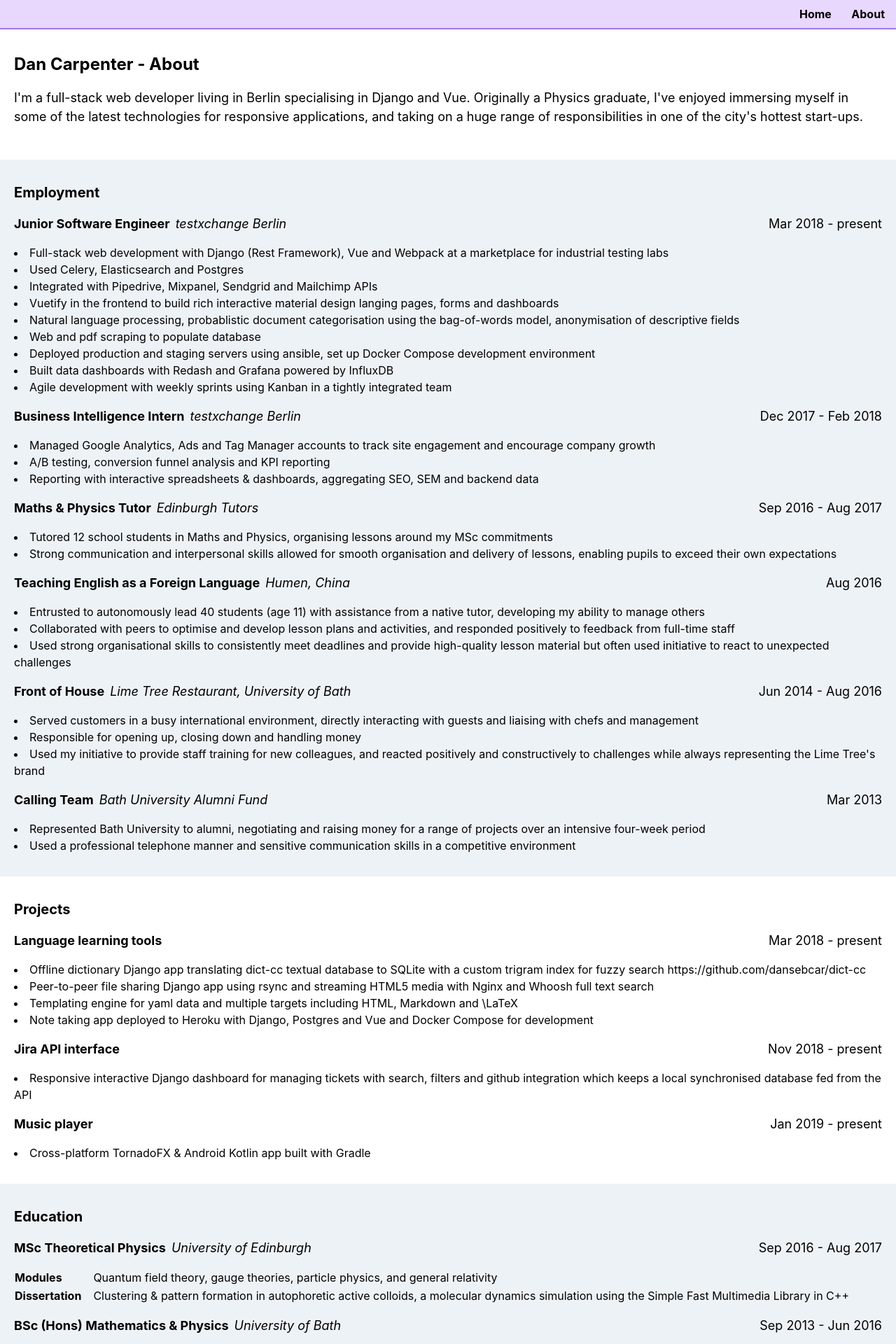
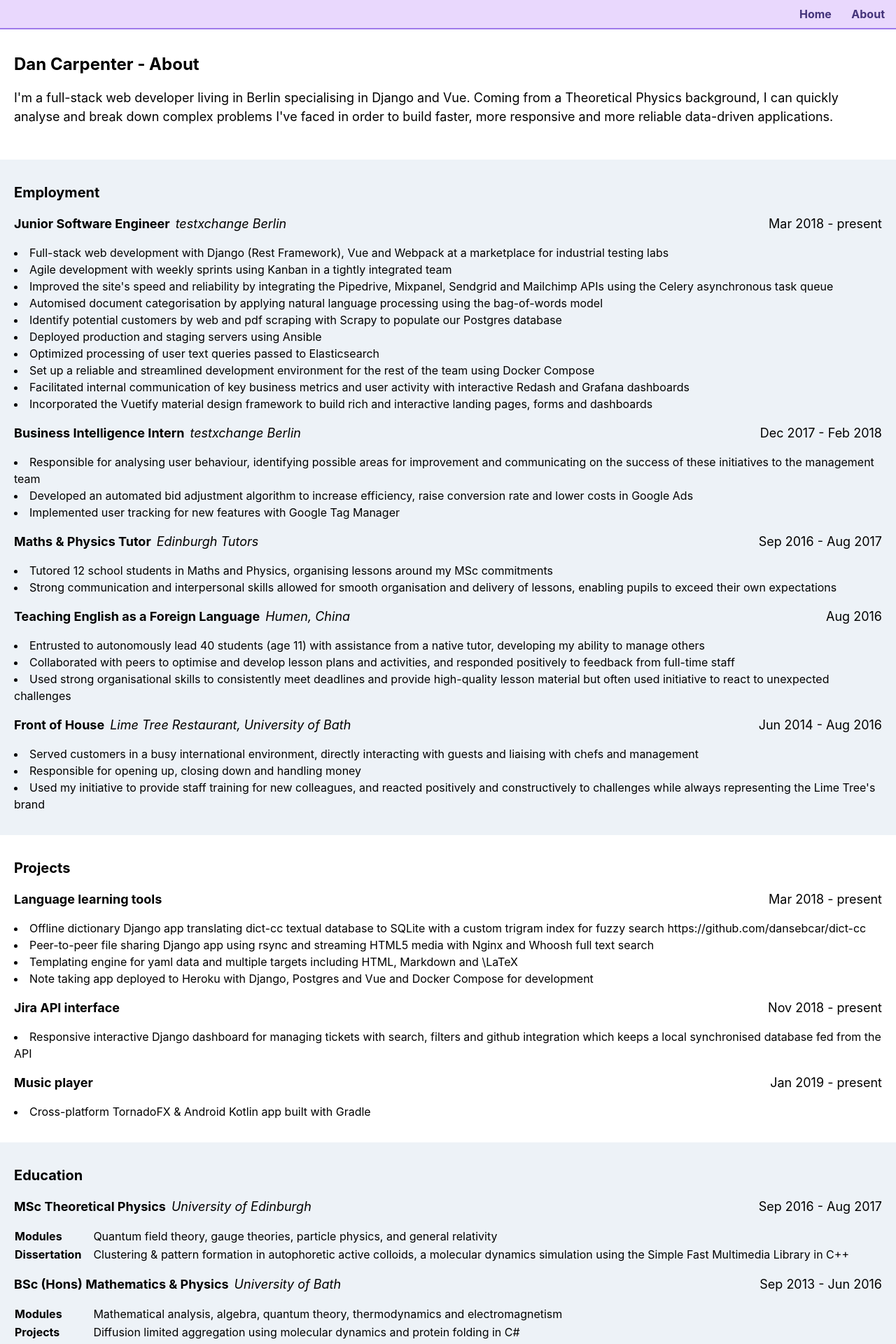
Before and after one commit to dansebcar/dansebcar.github.io, a Jekyll site: the page built from pages/about.html, in a window 1280 px wide. Shown: the top 1920 px of the page at 70% size. Built offline with Jekyll 4.4.1, drawn with Linux system fonts in a browser that asks for light colours; some of the changed text lies outside the part shown.

Commit message:
Update about, simplify header and footer and change text there to purple

```diff
--- a/_includes/footer.html
+++ b/_includes/footer.html
@@ -1,10 +1,10 @@
-<footer class="py-2 px-4 border-t-2 border-purple-500 bg-purple-200 text-xl text-right">
+<footer class="py-2 px-4 border-t-2 border-purple-500 text-purple-900 text-3xl text-center bg-purple-200">
     <a
         class="icon-github mx-2"
         href="https://github.com/dansebcar"
-    >Github</a>
+    ></a>
     <a
         class="icon-linkedin mx-2"
         href="https://www.linkedin.com/in/daniel-carpenter-72459214b/"
-    >LinkedIn</a>
+    ></a>
 </footer>
--- a/_includes/header.html
+++ b/_includes/header.html
@@ -1,4 +1,4 @@
-<header class="text-right border-b-2 border-purple-500 bg-purple-200">
+<header class="text-right border-b-2 border-purple-500 bg-purple-200 text-purple-900">
     <nav class="my-2 mr-4">
         {% for link in site.data.nav %}
             <a
--- a/assets/dist/main.css
+++ b/assets/dist/main.css
@@ -759,6 +759,10 @@
   color: #2b6cb0;
 }
 
+.text-purple-900 {
+  color: #44337a;
+}
+
 .text-lg {
   font-size: 1.125rem;
 }
@@ -769,6 +773,10 @@
 
 .text-2xl {
   font-size: 1.5rem;
+}
+
+.text-3xl {
+  font-size: 1.875rem;
 }
 
 .italic {
--- a/pages/about.html
+++ b/pages/about.html
@@ -3,9 +3,9 @@
 title: Dan Carpenter - About
 description: >
     I'm a full-stack web developer living in Berlin specialising in Django and
-    Vue. Originally a Physics graduate, I've enjoyed immersing myself in
-    some of the latest technologies for responsive applications, and taking
-    on a huge range of responsibilities in one of the city's hottest start-ups.
+    Vue. Coming from a Theoretical Physics background, I can quickly analyse
+    and break down complex problems I've faced in order to build faster,
+    more responsive and more reliable data-driven applications.
 ---
 
 <section class="container mx-auto py-8 px-5">
@@ -48,21 +48,23 @@
 
                                 <li>Full-stack web development with Django (Rest Framework), Vue and Webpack at a marketplace for industrial testing labs</li>
 
-                                <li>Used Celery, Elasticsearch and Postgres</li>
+                                <li>Agile development with weekly sprints using Kanban in a tightly integrated team</li>
 
-                                <li>Integrated with Pipedrive, Mixpanel, Sendgrid and Mailchimp APIs</li>
+                                <li>Improved the site's speed and reliability by integrating the Pipedrive, Mixpanel, Sendgrid and Mailchimp APIs using the Celery asynchronous task queue</li>
 
-                                <li>Vuetify in the frontend to build rich interactive material design langing pages, forms and dashboards</li>
+                                <li>Automised document categorisation by applying natural language processing using the bag-of-words model</li>
 
-                                <li>Natural language processing, probablistic document categorisation using the bag-of-words model, anonymisation of descriptive fields</li>
+                                <li>Identify potential customers by web and pdf scraping with Scrapy to populate our Postgres database</li>
 
-                                <li>Web and pdf scraping to populate database</li>
+                                <li>Deployed production and staging servers using Ansible</li>
 
-                                <li>Deployed production and staging servers using ansible, set up Docker Compose development environment</li>
+                                <li>Optimized processing of user text queries passed to Elasticsearch</li>
 
-                                <li>Built data dashboards with Redash and Grafana powered by InfluxDB</li>
+                                <li>Set up a reliable and streamlined development environment for the rest of the team using Docker Compose</li>
 
-                                <li>Agile development with weekly sprints using Kanban in a tightly integrated team</li>
+                                <li>Facilitated internal communication of key business metrics and user activity with interactive Redash and Grafana dashboards</li>
+
+                                <li>Incorporated the Vuetify material design framework to build rich and interactive landing pages, forms and dashboards</li>
 
                         </ul>
 
@@ -93,11 +95,11 @@
 
                         <ul class="list-disc list-inside">
 
-                                <li>Managed Google Analytics, Ads and Tag Manager accounts to track site engagement and encourage company growth</li>
+                                <li>Responsible for analysing user behaviour, identifying possible areas for improvement and communicating on the success of these initiatives to the management team</li>
 
-                                <li>A/B testing, conversion funnel analysis and KPI reporting</li>
+                                <li>Developed an automated bid adjustment algorithm to increase efficiency, raise conversion rate and lower costs in Google Ads</li>
 
-                                <li>Reporting with interactive spreadsheets & dashboards, aggregating SEO, SEM and backend data</li>
+                                <li>Implemented user tracking for new features with Google Tag Manager</li>
 
                         </ul>
 
@@ -201,39 +203,6 @@
                                 <li>Responsible for opening up, closing down and handling money</li>
 
                                 <li>Used my initiative to provide staff training for new colleagues, and reacted positively and constructively to challenges while always representing the Lime Tree's brand</li>
-
-                        </ul>
-
-
-
-
-                    <div class="my-4">
-                        <div>
-                            <h3 class="flex my-2 text-lg">
-                                <span class="flex-1 flex flex-col md:flex-row">
-                                    <span
-                                        class="font-bold mr-2"
-                                    >Calling Team</span>
-
-                                        <span
-                                            class="italic"
-                                        >Bath University Alumni Fund</span>
-
-                                </span>
-
-                                    <span
-                                    >Mar 2013</span>
-
-                            </h3>
-                        </div>
-                    </div>
-
-
-                        <ul class="list-disc list-inside">
-
-                                <li>Represented Bath University to alumni, negotiating and raising money for a range of projects over an intensive four-week period</li>
-
-                                <li>Used a professional telephone manner and sensitive communication skills in a competitive environment</li>
 
                         </ul>
 
@@ -449,45 +418,6 @@
                         </table>
 
 
-                    <div class="my-4">
-                        <div>
-                            <h3 class="flex my-2 text-lg">
-                                <span class="flex-1 flex flex-col md:flex-row">
-                                    <span
-                                        class="font-bold mr-2"
-                                    >Secondary School</span>
-
-                                        <span
-                                            class="italic"
-                                        >Dover Grammar School for Boys</span>
-
-                                </span>
-
-                                    <span
-                                    >Aug 2006 - Jul 2013</span>
-
-                            </h3>
-                        </div>
-                    </div>
-
-
-
-
-                        <table>
-                            <tbody>
-
-                                    <tr>
-                                        <th
-                                            scope="row"
-                                            class="pr-4 text-left"
-                                        >A-levels</th>
-                                        <td>Maths (A), Physics (A), Chemistry (A), Latin (B)</td>
-                                    </tr>
-
-                            </tbody>
-                        </table>
-
-
             </div>
         </section>
 
```
